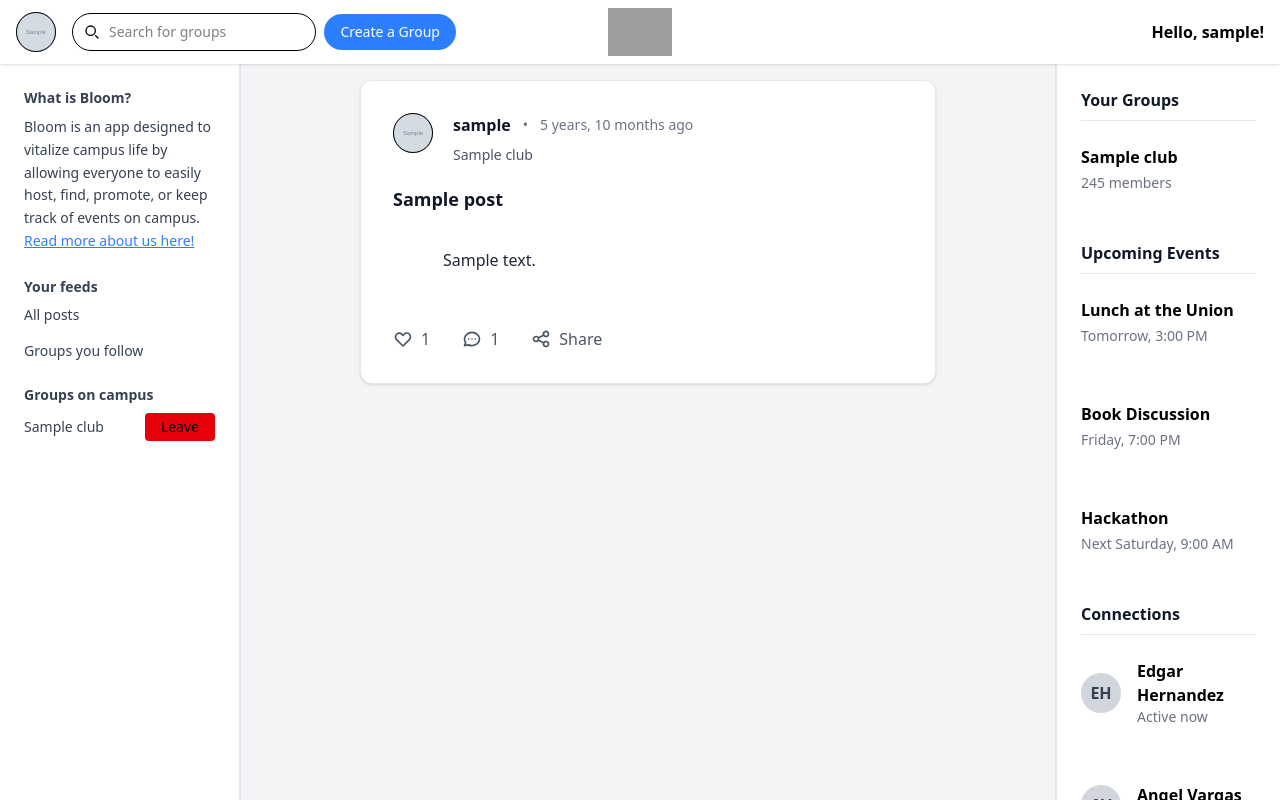
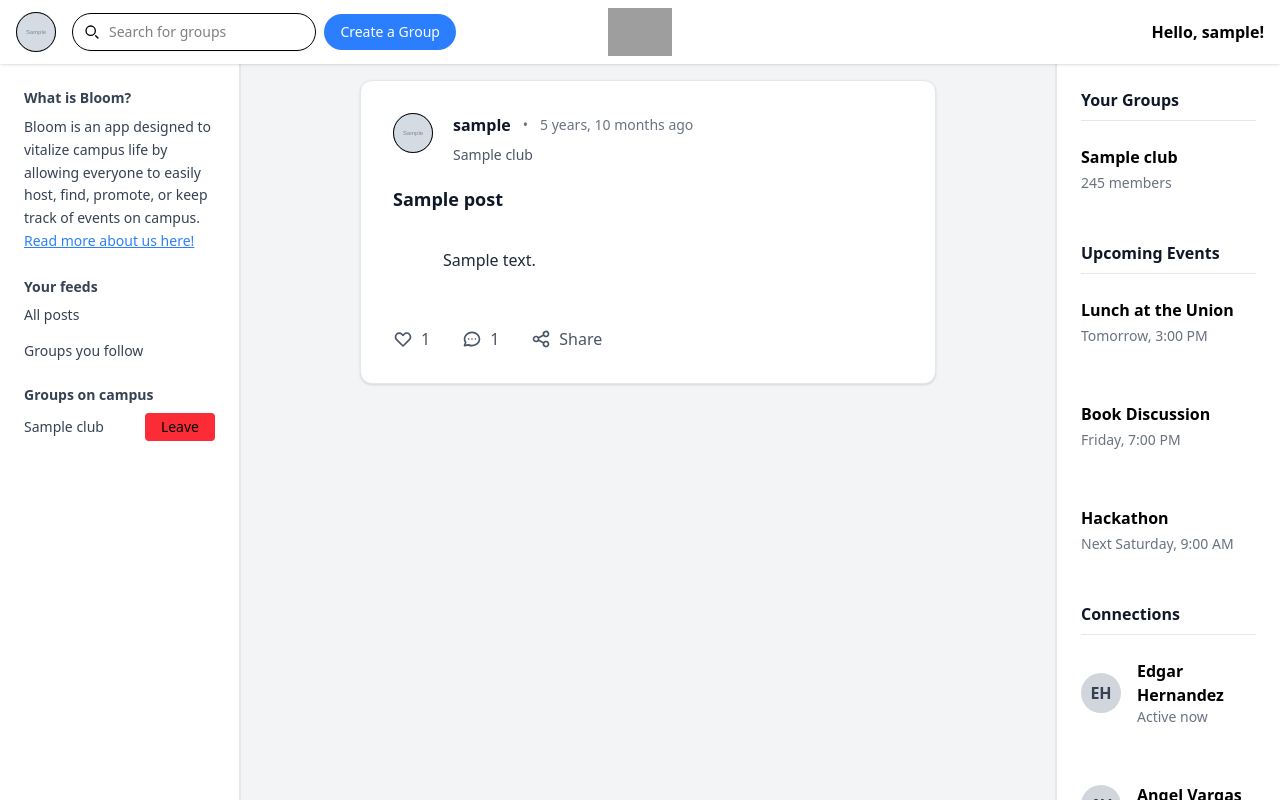
Before and after one commit to AngelAVargas04/SocialLifeApp, a Django app: page / in a window 1280 px wide. Run offline with Django 5.2, Linux system fonts and the light colour scheme; a user stored in the database is signed in; tables that the repository leaves empty hold one stand-in row (values such as "Sample post"); grey boxes marked "Sample" are stand-in pictures; some libraries are stand-ins or nearby versions; grey boxes are pictures that could not be loaded.

Commit message:
styling changes.

```diff
--- a/Bloom/templates/partials/left_bar.html
+++ b/Bloom/templates/partials/left_bar.html
@@ -35,7 +35,7 @@
                         </a>
                         {% if user.is_authenticated %}
                             {% if club.id in user_club_ids %}
-                                <button class="join-leave-btn px-4 py-1 bg-red-600 text-black text-sm rounded hover:bg-red-600"
+                                <button class="join-leave-btn px-4 py-1 bg-red-500 text-black text-sm rounded hover:bg-red-600"
                                 data-club-id="{{ club.id }}">
                                     Leave</button>
                             {% else %}
--- a/Bloom/theme/static/css/dist/styles.css
+++ b/Bloom/theme/static/css/dist/styles.css
@@ -12,6 +12,7 @@
     --color-red-500: oklch(63.7% 0.237 25.331);
     --color-red-600: oklch(57.7% 0.245 27.325);
     --color-red-800: oklch(44.4% 0.177 26.899);
+    --color-red-900: oklch(39.6% 0.141 25.723);
     --color-blue-500: oklch(62.3% 0.214 259.815);
     --color-blue-600: oklch(54.6% 0.245 262.881);
     --color-blue-700: oklch(48.8% 0.243 264.376);
@@ -579,6 +580,9 @@
   .bg-red-100 {
     background-color: var(--color-red-100);
   }
+  .bg-red-500 {
+    background-color: var(--color-red-500);
+  }
   .bg-red-600 {
     background-color: var(--color-red-600);
   }
@@ -878,6 +882,11 @@
   @media (hover: hover) {
     .hover\:bg-red-600:hover {
       background-color: var(--color-red-600);
+    }
+  }
+  @media (hover: hover) {
+    .hover\:bg-red-900:hover {
+      background-color: var(--color-red-900);
     }
   }
   @media (hover: hover) {
```
